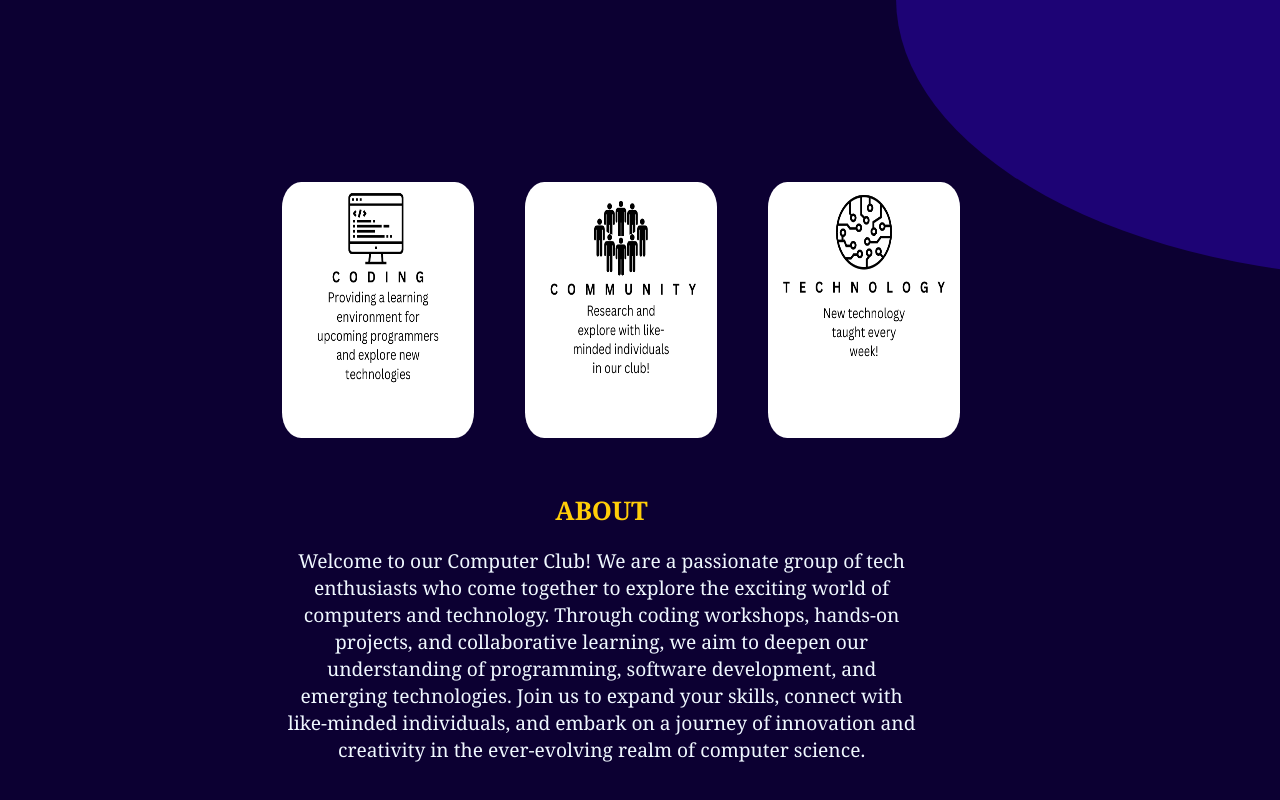
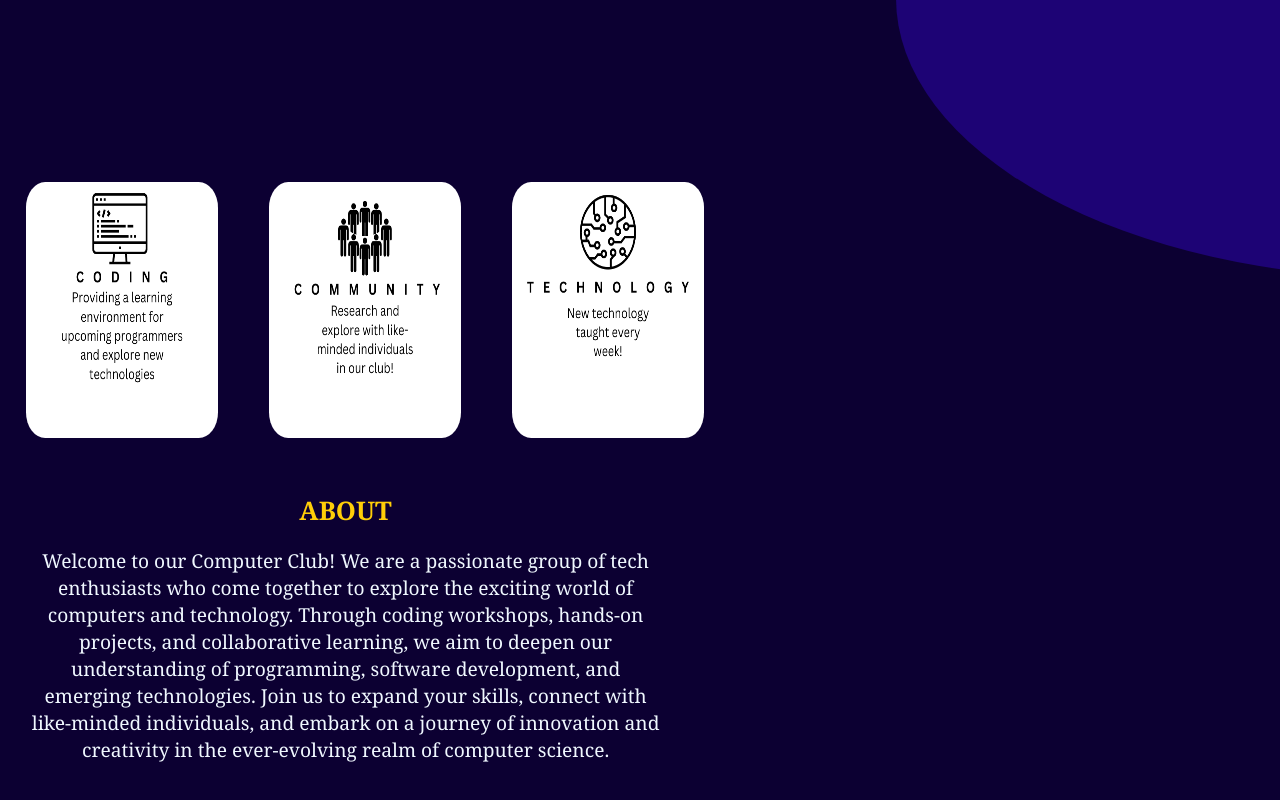
Before and after one commit to BlooMaz/computer-club, a React (Create React App) app: page /Home in a window 1280 px wide. Shown: the part 682-1482 px from the top of the page. Built offline with nearby package versions, Linux system fonts and the light colour scheme.

Commit message:
modified:   src/components/about.css

```diff
--- a/src/components/about.css
+++ b/src/components/about.css
@@ -1,7 +1,8 @@
 .containerAbout {
     width: auto;
     height: auto;
-    margin: 0 0 20% 20%;
+    margin-left: auto;
+    margin-right: auto;
 
   }
 
```
